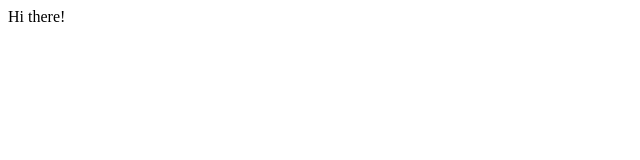
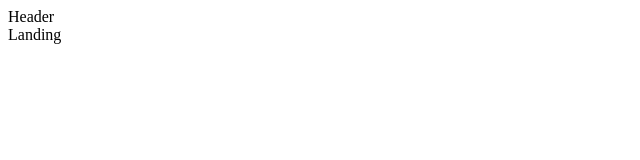
Before and after one commit to eshavats/Audit, a React (Create React App) app in the folder client/: page / in a window 1280 px wide. Shown: the top 160 px of the page, without its empty margins (0-640 px from the left). Built offline with nearby package versions, Linux system fonts and the light colour scheme.

Commit message:
add routes

```diff
--- a/client/src/components/App.js
+++ b/client/src/components/App.js
@@ -1,7 +1,24 @@
 import React from "react";
+import { BrowserRouter, Route } from "react-router-dom";
+
+const Header = () => <div>Header</div>;
+const Landing = () => <div>Landing</div>;
+const Dashboard = () => <div>Dashboard</div>;
+const SurveyNew = () => <div>SurveyNew</div>;
 
 const App = () => {
-  return <div>Hi there!</div>;
+  return (
+    <div>
+      <BrowserRouter>
+        <div>
+          <Header />
+          <Route exact path="/" component={Landing} />
+          <Route exact path="/surveys" component={Dashboard} />
+          <Route path="/surveys/new" component={SurveyNew} />
+        </div>
+      </BrowserRouter>
+    </div>
+  );
 };
 
 export default App;
```
